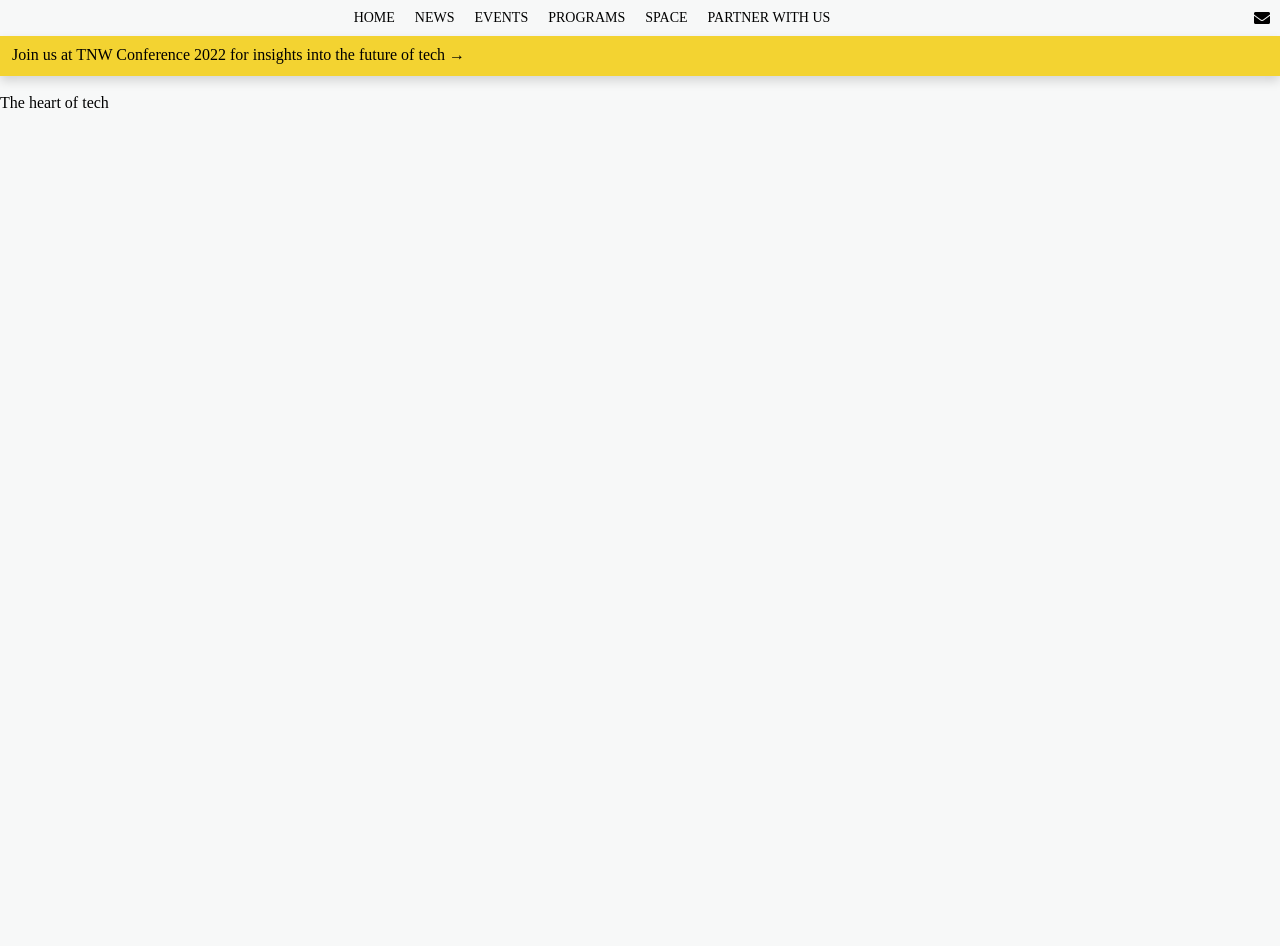
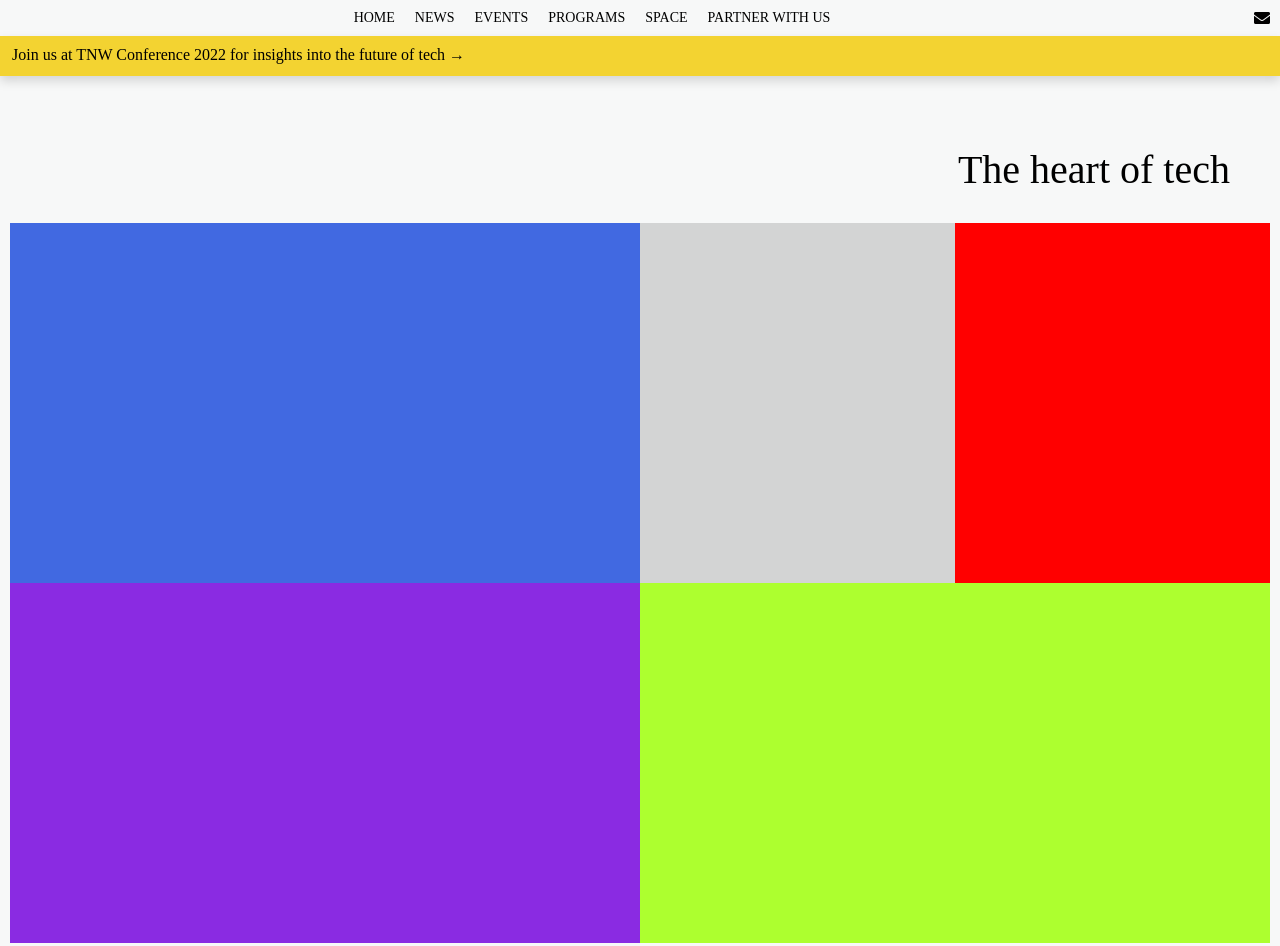
Before and after one commit to jonathan1965/thenextweb-clone, a website: page src/index.html in a window 1280 px wide. Before the commit the page ends 800 px from the top, so only its background shows below. Drawn offline with Linux system fonts and the light colour scheme.

Commit message:
ft:Add navsub
 -Add html code and styles

[#]

```diff
--- a/src/index.html
+++ b/src/index.html
@@ -10,8 +10,8 @@
     <title>Thenextweb</title>
 </head>
 <body>
-    <head>
-        <nav class="nav_menu">
+    <header class="nav-all">
+        <nav class="nav_menu container ">
             <img src="/src/img/logo-tnw-300x95.png" class="logo_tnw" alt="">
             <ul class="nav_list">
                 <li>HOME</li>
@@ -26,7 +26,7 @@
         <div class="nav_menuSub">
             <p class="nav_menuSubP">Join us at TNW Conference 2022 for insights into the future of tech →</p>
         </div>
-    </head>
+    </header>
 
      <section class="slogan-section wrapp">
          <div class="slogan">
@@ -34,5 +34,14 @@
             <p>The heart of tech</p>
          </div>
      </section>
+     <section class="hightlight-sec container ">
+          <div class="boxes">
+                 <div class="box1"></div>
+                 <div class="box2"></div>
+                 <div class="box3"></div>
+                 <div class="box4"></div>
+                 <div class="box5"></div>
+          </div>
+     </section>
 </body>
 </html>
--- a/src/style.css
+++ b/src/style.css
@@ -12,10 +12,13 @@ head {
   position: fixed;
 }
 
+.container {
+  margin: 10px;
+}
+
 .nav_menu {
   display: flex;
   justify-content: space-between;
-  margin: 10px;
 }
 
 .logo_tnw {
@@ -38,7 +41,7 @@ head {
 .nav_menuSub {
   height: 40px;
   background-color:#f3d331;
-  box-shadow: 0px 5px 10px 0px rgba(0, 0, 0, 0.144);
+  box-shadow: 0 5px 10px 0 rgba(0, 0, 0, 0.144);
   display: flex;
 }
 
@@ -48,9 +51,66 @@ head {
   left: 12px;
 }
 
-.slogan
+.wrapp {
+  margin: 50px;
+}
 
-/* Bomo */
+.slogan {
+  display: flex;
+  justify-content: space-between;
+}
+
+.slogan img {
+  max-width: 190px;
+}
+
+.slogan p {
+  position: relative;
+  font-size: 40px;
+  top: 20px;
+}
+
+.hightlight-sec {
+
+  margin-top: 10px;
+}
+
+.boxes {
+  height: 90vh;
+  display: grid;
+  grid-template-columns: 2fr 1fr 1fr;
+  grid-template-rows: fr 1fr 1fr;
+  grid-template-areas:'box1 box2 box3' 'box4 box5 box5';
+}
+
+.box1 {
+  grid-area: box1;
+  height: 120%;
+  background-color:#4169e1;
+}
+
+.box2 {
+  grid-area: box2;
+  background-color:rgba(0, 0, 0, 0.144);
+}
+
+.box3 {
+  grid-area: box3;
+  background-color: red;
+}
+
+.box4 {
+  grid-area: box4;
+  background-color: blueviolet;
+}
+
+.box5 {
+  grid-area: box5;
+  background-color: greenyellow;
+}
+
+/* Momo */
+
 @media (max-width: 800px) {
   .nav_list li {
     display: none;
```
